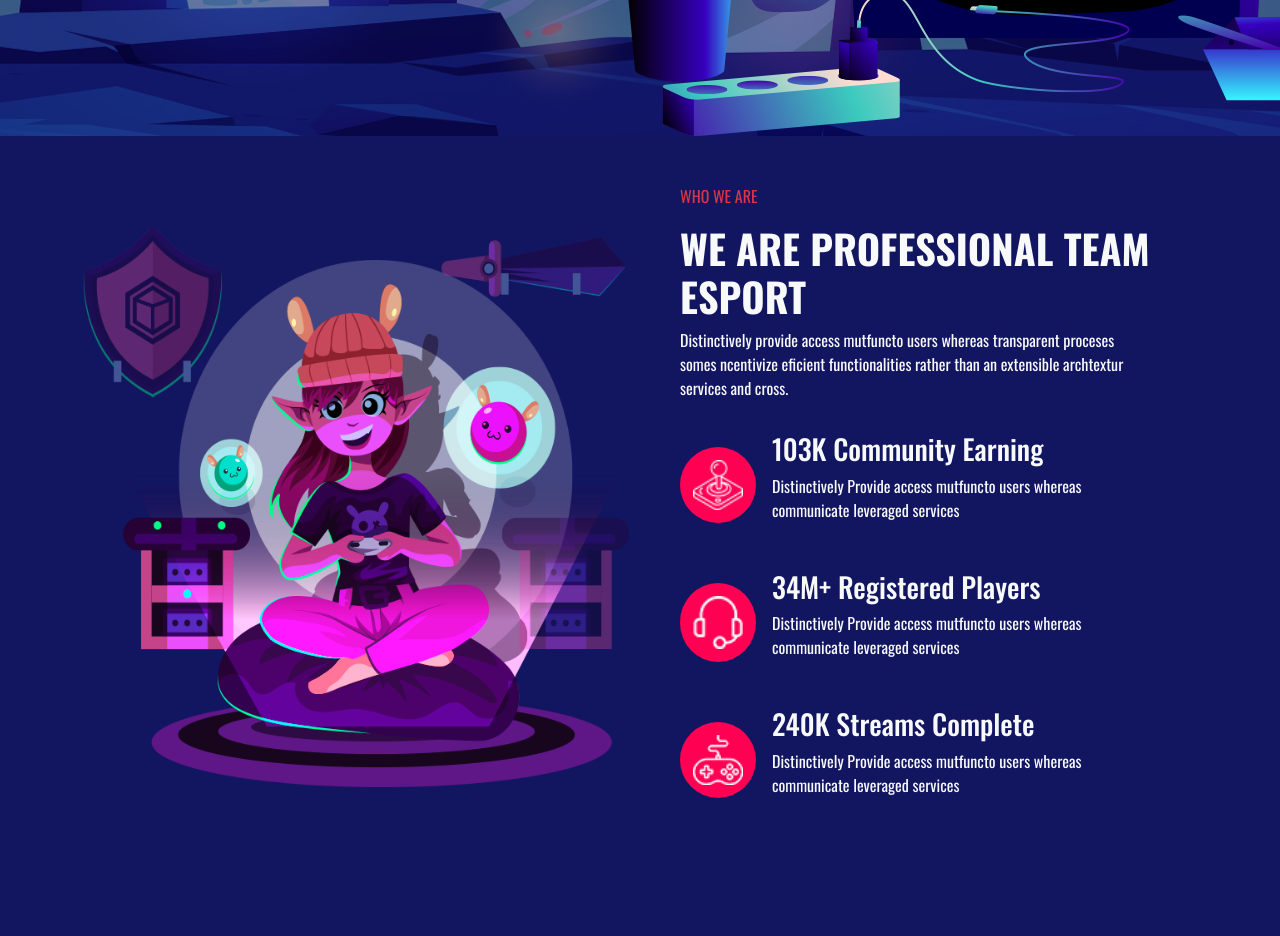
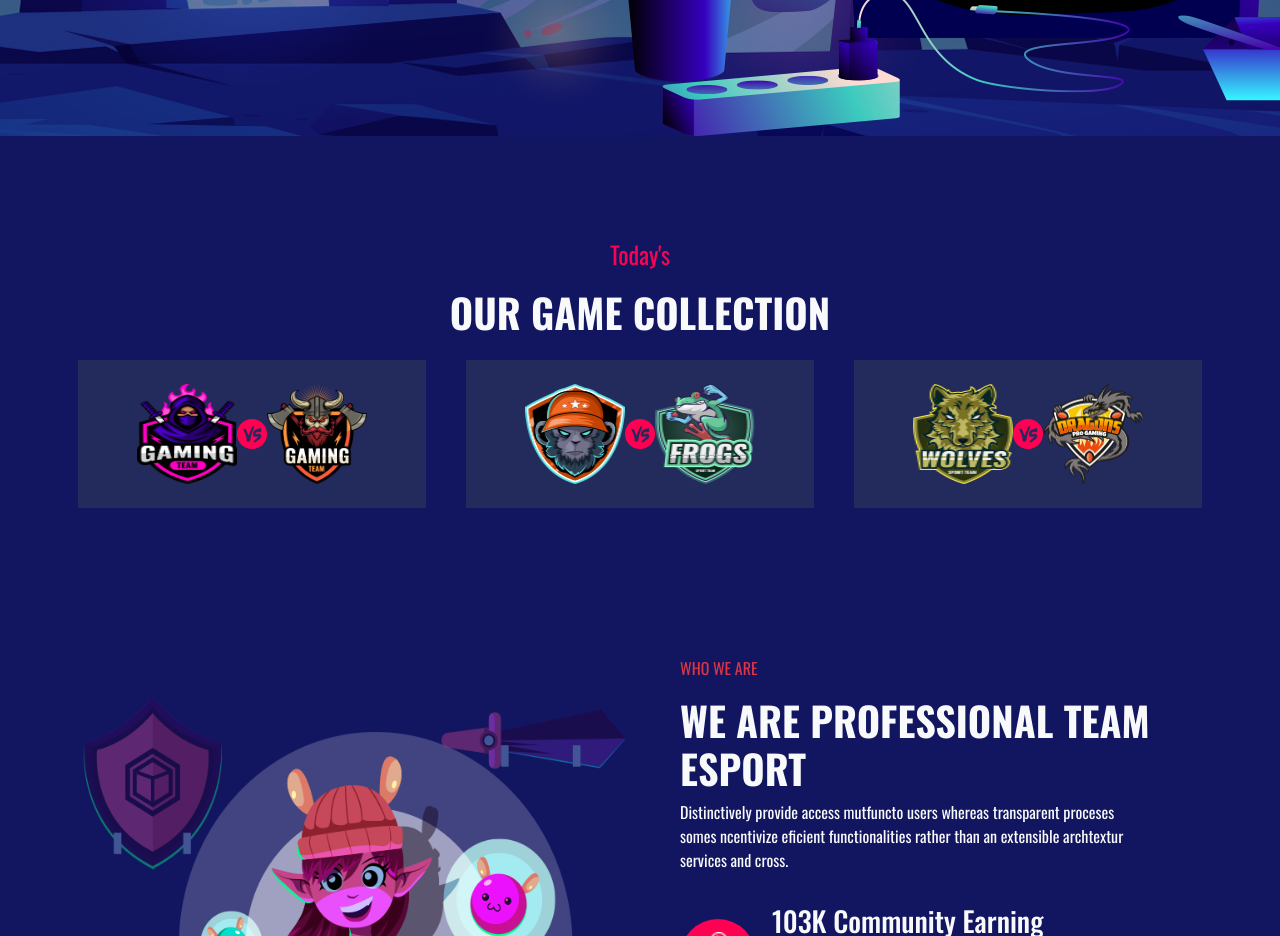
Before and after one commit to federicomanni97/proj-html-vuejs, a Vue app: page / in a window 1280 px wide. Shown: the part 820-1756 px from the top of the page. Before the commit the page ends 1697 px from the top, so only its background shows below. Built offline with nearby package versions, Linux system fonts and the light colour scheme.

Commit message:
our game collection setup added

```diff
--- a/src/App.vue
+++ b/src/App.vue
@@ -3,6 +3,7 @@
       <div class="bgJumbotron">
         <JumbotronComponent/>
       </div>
+        <MainFirstComponent/>
         <MainComponent/>
 </template>
 
@@ -10,12 +11,14 @@
 <script>
 import HeaderComponent from './components/HeaderComponent.vue';
 import JumbotronComponent from './components/JumbotronComponent.vue';
+import MainFirstComponent from './components/MainFirstComponent.vue';
 import MainComponent from './components/MainComponent.vue'
   export default {
     components: {
       HeaderComponent,
       JumbotronComponent,
-      MainComponent
+      MainFirstComponent,
+      MainComponent,
     }
   }
 </script>
--- /dev/null
+++ b/src/components/MainFirstComponent.vue
@@ -0,0 +1,67 @@
+<template>
+    <div class="container text-light mainsections text-center">
+        <span class="fs-4 colorlightred">Today's</span>
+        <h1 class="text-uppercase fw-bold py-3">Our Game Collection</h1>
+        <div class="row justify-content-center align-items-center">
+            <div class="col-4">
+                <div class="mx-2 bglightblue p-4">
+                    <img :src="store.smallLogos.ninjaLogo" alt="">
+                    <img class="vsimg" :src="store.smallLogos.vsLogo" alt="">
+                    <img :src="store.smallLogos.vikingLogo" alt="">
+                </div>
+            </div>
+            <div class="col-4">
+                <div class="mx-2 bglightblue p-4">
+                    <img :src="store.smallLogos.monkeyhatLogo" alt="">
+                    <img class="vsimg" :src="store.smallLogos.vsLogo" alt="">
+                    <img :src="store.smallLogos.frogsLogo" alt="">
+                </div>
+            </div>
+            <div class="col-4">
+                <div class="mx-2 bglightblue p-4">
+                    <img :src="store.smallLogos.wolvesLogo" alt="">
+                    <img class="vsimg" :src="store.smallLogos.vsLogo" alt="">
+                    <img :src="store.smallLogos.dragonLogo" alt="">
+                </div>
+            </div>
+        </div>
+    </div>
+</template>
+
+<script>
+import { store } from '../data/store'
+export default {
+    data(){
+
+
+        return {
+            store
+        }
+    }
+}
+</script>
+
+<style lang="scss" scoped>
+.mainsections{
+    font-family: "Oswald", sans-serif;
+    padding: 100px 0px;
+}
+
+.colorlightred{
+    color: var(--color-lightred);
+}
+
+.bglightblue{
+    background-color: var(--color-lightblue);
+}
+
+img{
+    width: 100px;
+    height: 100px;
+}
+
+.vsimg{
+    width: 30px;
+    height: 30px;
+}
+</style>
--- a/src/data/store.js
+++ b/src/data/store.js
@@ -11,6 +11,22 @@ export const store = reactive({
         firstIcon: 'images/icon-1.png',
         secondIcon: 'images/icon-2.png',
         thirdIcon: 'images/icon-3.png',
+    },
+    smallLogos: {
+        vsLogo: '/public/images/vs.png',
+        ninjaLogo: '/public/images/team-1.png',
+        vikingLogo: '/public/images/team-2.png',
+        dragonLogo: '/public/images/teamsm-1.png',
+        wolvesLogo: '/public/images/teamsm-2.png',
+        frogsLogo: '/public/images/teamsm-3.png',
+        monkeyhatLogo: '/public/images/teamsm-4.png',
+        sharkLogo: '/public/images/teamsm-5.png',
+        lionLogo: '/public/images/teamsm-6.png',
+        robotLogo: '/public/images/teamsm-7.png',
+        witchLogo: '/public/images/teamsm-8.png',
+        skullLogo: '/public/images/teamsm-9.png',
+        catLogo: '/public/images/teamsm-10.png',
+        redDragonLogo: '/public/images/teamsm-11.png',
+        monkeyLogo: '/public/images/teamsm-12.png',
     }
-
 })
```
